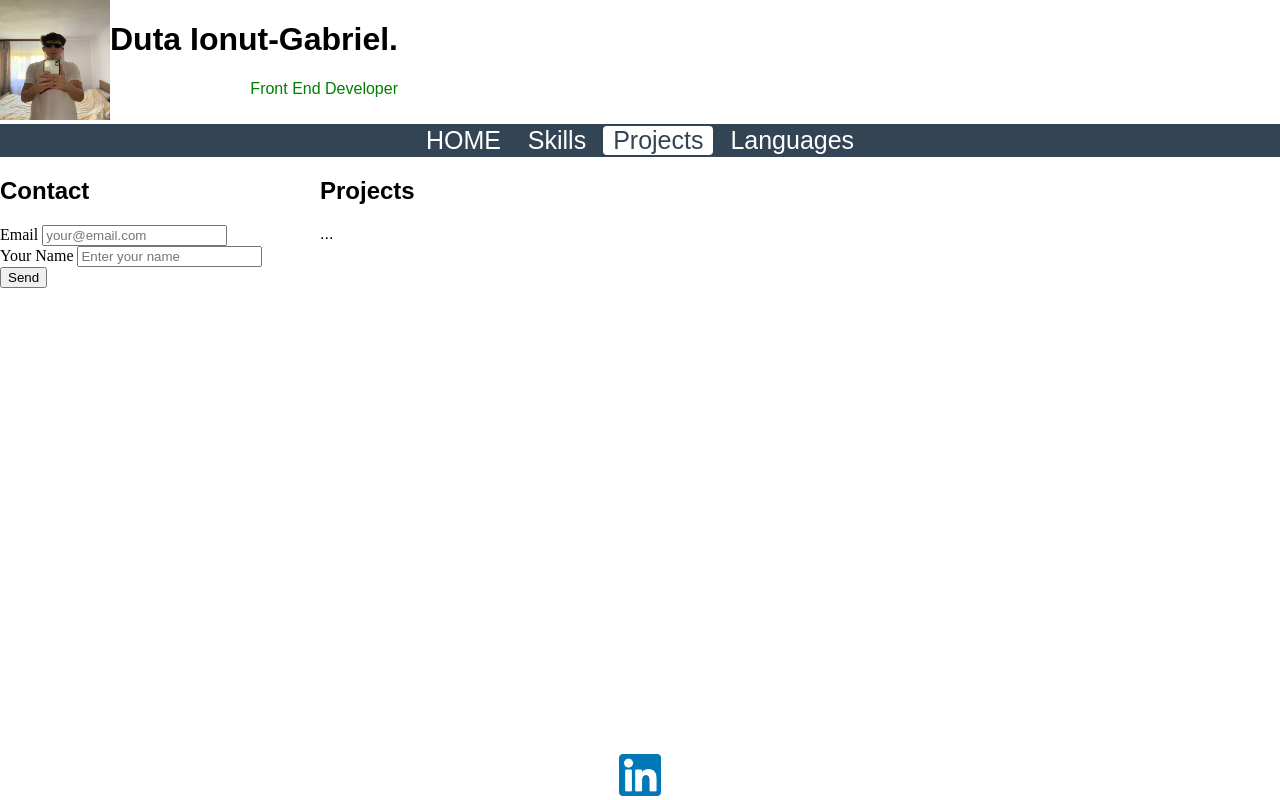
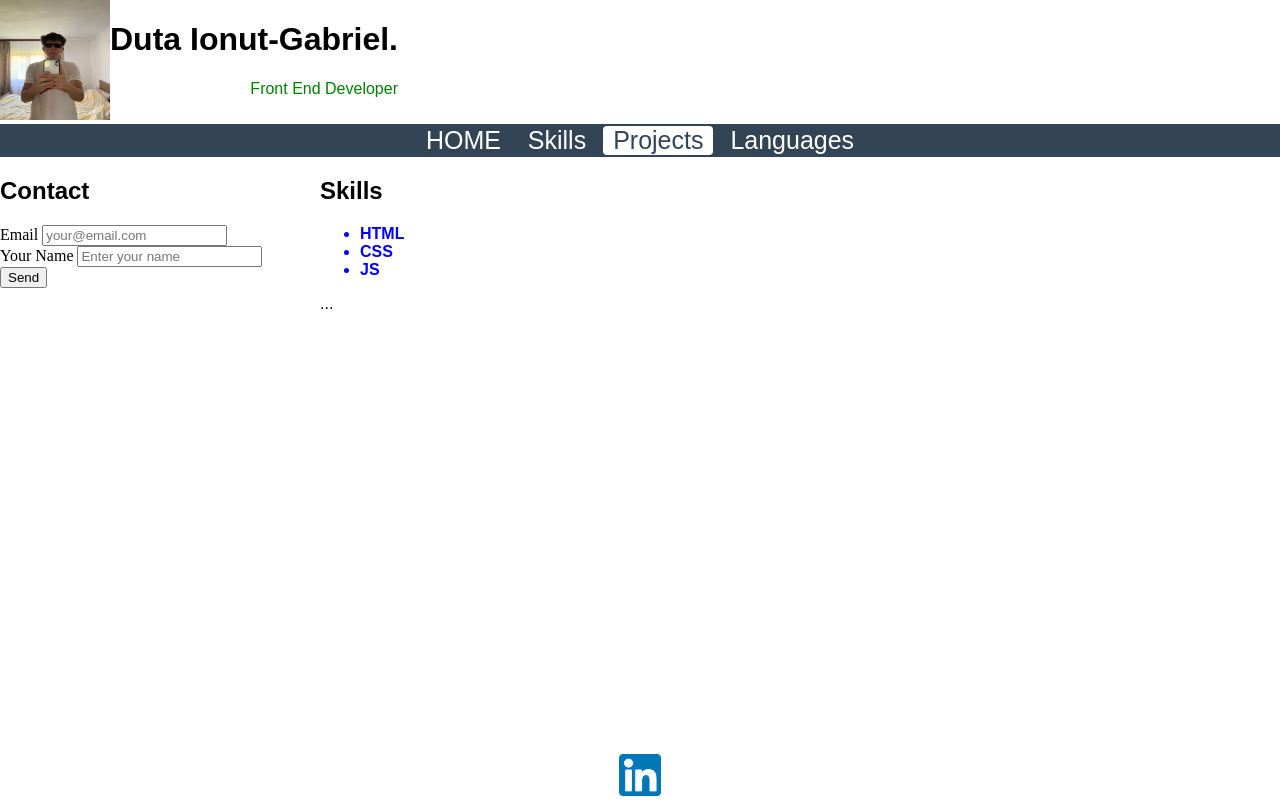
Before and after one commit to EchilibratuL-2/EchilibratuL-2.github.io, a plain HTML site: page index.html in a window 1280 px wide. Both pictures are taken after a click on the link "Skills". Drawn offline with Linux system fonts and the light colour scheme.

Commit message:
add show skills

```diff
--- a/index.html
+++ b/index.html
@@ -19,7 +19,7 @@
       </div>
       <ul id="top-menu-bar">
         <li><a class="fontstyle" href="#">HOME</a></li>
-        <li><a class="fontstyle" href="#">Skills</a></li>
+        <li><a class="fontstyle" href="#" onclick="showSkills()">Skills</a></li>
         <li><a class="fontstyle active" href="#">Projects</a></li>
         <li><a class="fontstyle" href="#" onclick="showLanguages()">Languages</a></li>
       </ul>
@@ -61,7 +61,8 @@
         <h2>Home</h2>
         <p>Welcome...</p>
       </div>
-      <div style="display:none">
+
+      <div id = "skills" style="display:none">
         <h2 class="fontstyle" >Skills</h2>
         <ul>
           <li class="favorite">HTML</li>
@@ -69,8 +70,9 @@
           <li class="favorite">JS</li>
         </ul>
       </div>
+
       <div>
-        <h2 class="fontstyle">Projects</h2>
+        <h2 class="fontstyle" id="projects">Projects</h2>
         <p class="fontstyle">...</p>
       </div>
       <div style="display:none" id="languages">
@@ -88,6 +90,7 @@
           <tr>
             <td class="favorite" >English</td>
             <td class="fontstyle" >Profesional</td>
+
           </tr>
         </table>
       </div>
--- a/index.js
+++ b/index.js
@@ -1,4 +1,15 @@
+function showSkills() {
+var oldPage = document.getElementById("projects");
+oldPage.style.display = "none";
+
+var page = document.getElementById("skills");
+page.style.display = "block";
+}
+
 function showLanguages() {
+var oldPage = document.getElementById("projects");
+oldPage.style.display = "none";
+
 var page = document.getElementById("languages");
 page.style.display = "block";
 }
```
